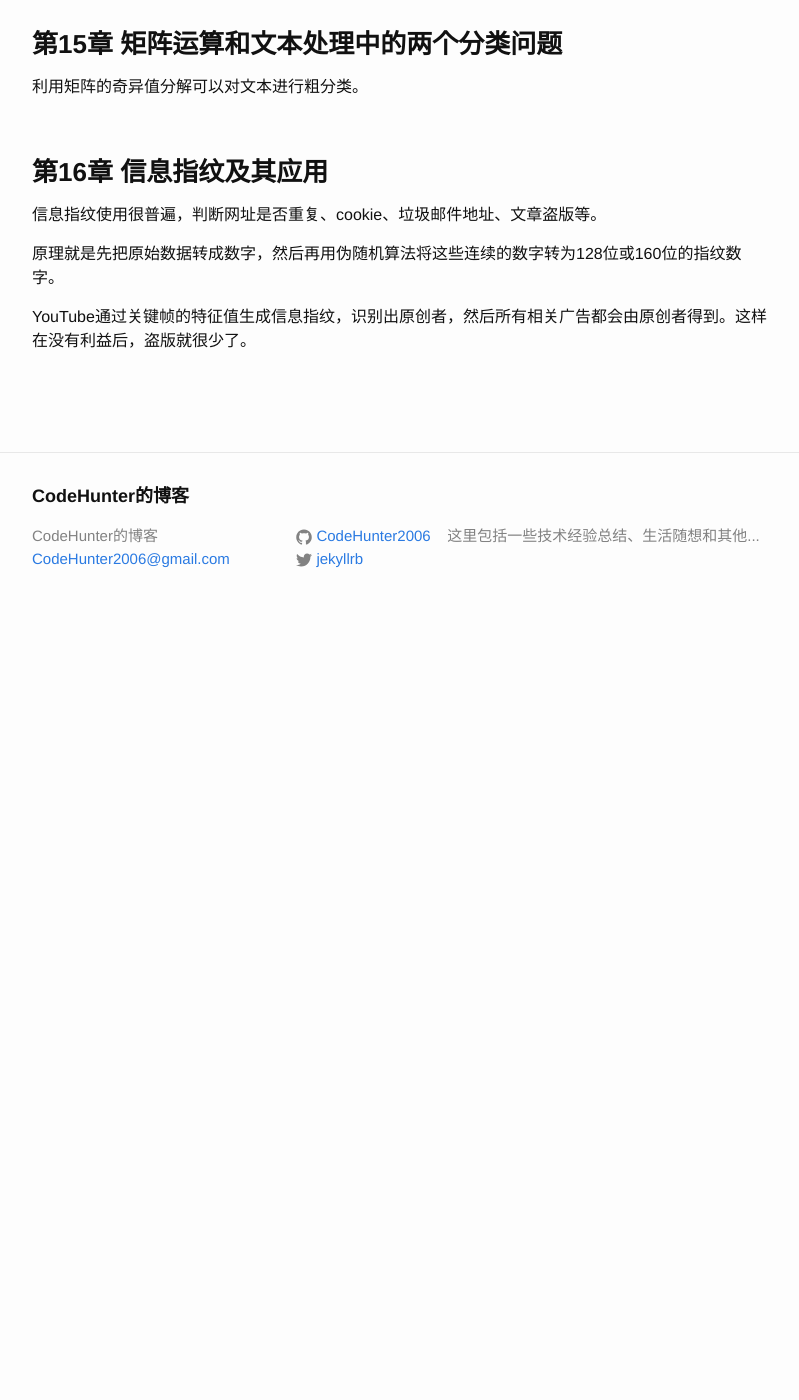
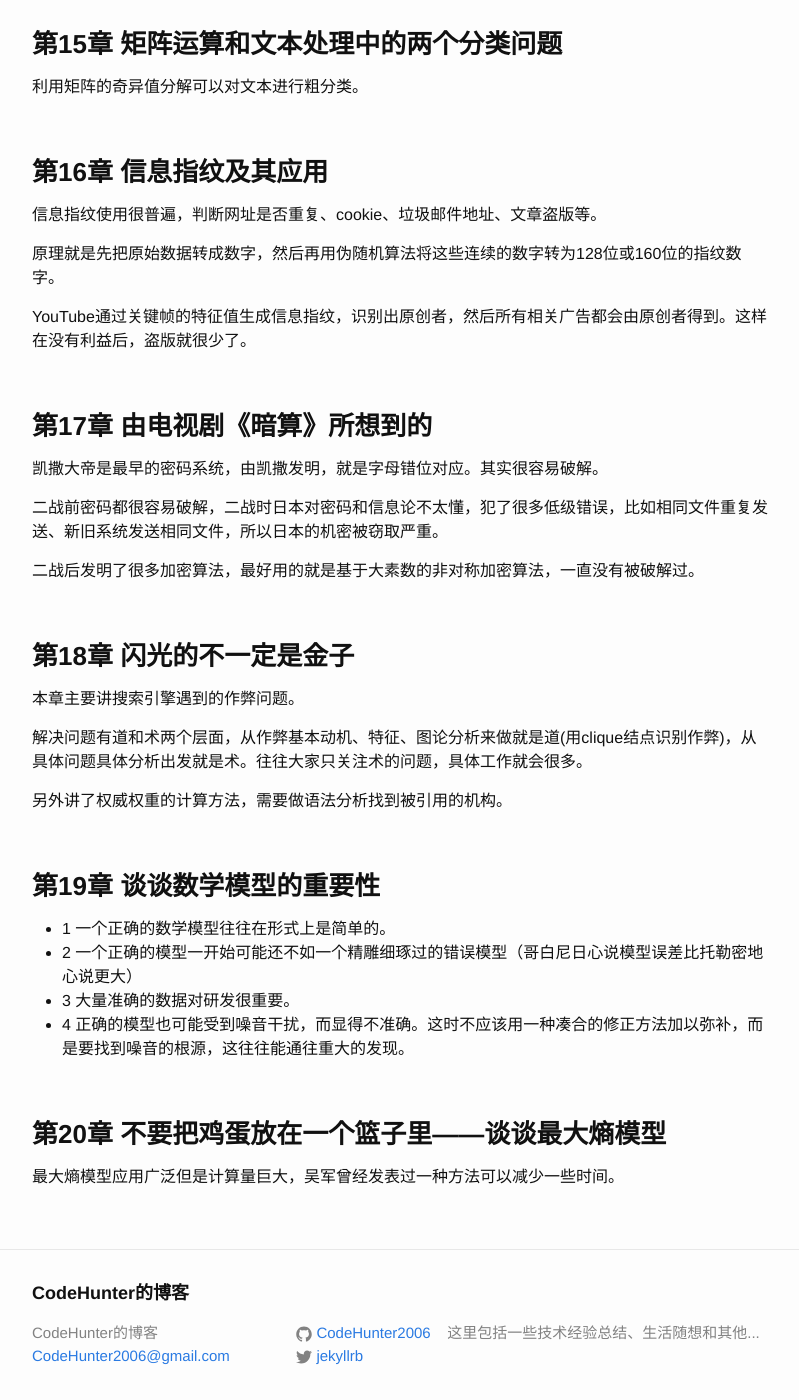
Before and after one commit to CodeHunter2006/CodeHunter2006.github.io, a Jekyll site: the page built from _posts/2017-10-01-数学之美_吴军_读书笔记.md, in a window 1280 px wide and 1400 px high, scrolled down 3787 px. Shown: the whole window, without its empty margins (238-1037 px from the left). Built offline with Jekyll 4.4.1, drawn with Linux system fonts in a browser that asks for light colours; before the commit the page ends 4417 px from its top, so only the background shows below that.

Commit message:
增加17、18、19、20章笔记

```diff
--- a/_posts/2017-10-01-数学之美_吴军_读书笔记.md
+++ b/_posts/2017-10-01-数学之美_吴军_读书笔记.md
@@ -140,3 +140,28 @@ TF-IDF算法，前者确定关键词在网页中出现的频率比例，后者
 YouTube通过关键帧的特征值生成信息指纹，识别出原创者，然后所有相关广告都会由原创者得到。这样在没有利益后，盗版就很少了。
 
 <br/>
+### 第17章 由电视剧《暗算》所想到的
+凯撒大帝是最早的密码系统，由凯撒发明，就是字母错位对应。其实很容易破解。
+
+二战前密码都很容易破解，二战时日本对密码和信息论不太懂，犯了很多低级错误，比如相同文件重复发送、新旧系统发送相同文件，所以日本的机密被窃取严重。
+
+二战后发明了很多加密算法，最好用的就是基于大素数的非对称加密算法，一直没有被破解过。
+
+<br/>
+### 第18章 闪光的不一定是金子
+本章主要讲搜索引擎遇到的作弊问题。
+
+解决问题有道和术两个层面，从作弊基本动机、特征、图论分析来做就是道(用clique结点识别作弊)，从具体问题具体分析出发就是术。往往大家只关注术的问题，具体工作就会很多。
+
+另外讲了权威权重的计算方法，需要做语法分析找到被引用的机构。
+
+<br/>
+### 第19章 谈谈数学模型的重要性
+* 1 一个正确的数学模型往往在形式上是简单的。
+* 2 一个正确的模型一开始可能还不如一个精雕细琢过的错误模型（哥白尼日心说模型误差比托勒密地心说更大）
+* 3 大量准确的数据对研发很重要。
+* 4 正确的模型也可能受到噪音干扰，而显得不准确。这时不应该用一种凑合的修正方法加以弥补，而是要找到噪音的根源，这往往能通往重大的发现。
+
+<br/>
+### 第20章 不要把鸡蛋放在一个篮子里——谈谈最大熵模型
+最大熵模型应用广泛但是计算量巨大，吴军曾经发表过一种方法可以减少一些时间。
```
